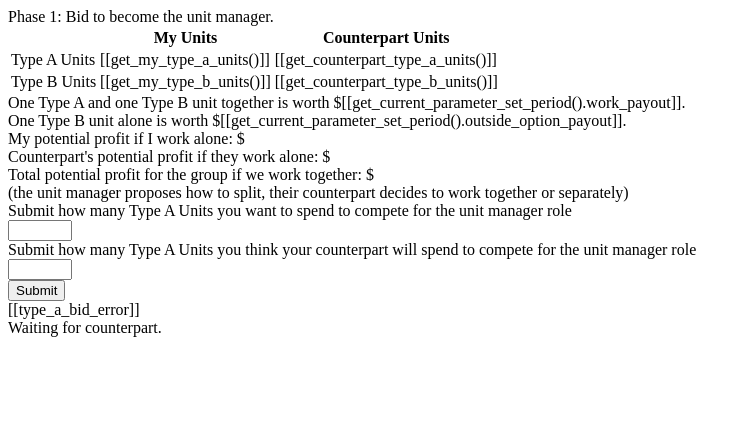
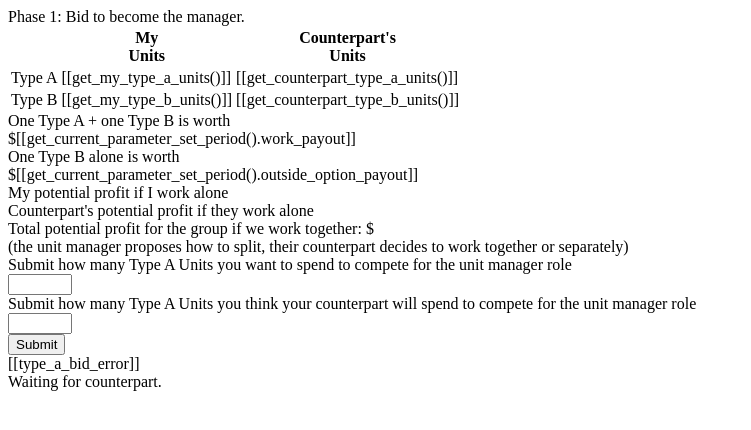
Before and after one commit to jeffreykirchner/manager_contest, a Django app: template main/templates/subject/subject_home/phase_1/phase_1_card.html in a window 1280 px wide. Shown: the top 430 px of the page, without its empty margins (0-751 px from the left). Run offline with Django 3.2, Linux system fonts and the light colour scheme; the template is opened without the code that fills it, so the values that code supplies are empty; parts of the project's set-up code (start-up, migrations or seed data) failed here and were passed over.

Commit message:
Refactor history and phase card templates; enhance profit display formatting and update tick-tock functionality in JavaScript.

```diff
--- a/main/templates/subject/subject_home/history/history_card.html
+++ b/main/templates/subject/subject_home/history/history_card.html
@@ -33,10 +33,10 @@
                                 Non-manager's<br>Response
                             </th>
                             <th scope="col" class = "text-center">
-                                Manager's<br>Profit
+                                Manager's<br>Potential<br>Profit
                             </th>
                             <th scope="col" class = "text-center">
-                                Non-manager's<br>Profit
+                                Non-manager's<br>Potential<br>Profit
                             </th>
                         </tr>
                     </thead>
--- a/main/templates/subject/subject_home/phase_1/phase_1_card.html
+++ b/main/templates/subject/subject_home/phase_1/phase_1_card.html
@@ -1,6 +1,6 @@
 <div class="card" v-show="first_load_done" id="phase_1_card">
     <div class="card-header fw-bold">
-        <span class="align-middle">Phase 1: Bid to become the unit manager.</span>
+        <span class="align-middle">Phase 1: Bid to become the manager.</span>
 
         <span class="float-end">
 
@@ -9,7 +9,7 @@
     </div>
     <div class="card-body">
         <!-- units table -->
-        <div class="row justify-content-center" >
+        <div class="row justify-content-center fs-5" >
             <div class="col-auto">
                 <table class="table table-condensed">
                     <thead>
@@ -17,11 +17,11 @@
                             <th scope="col" class = "">
 
                             </th>
-                            <th scope="col" class = "">
-                                My Units
+                            <th scope="col" class = "text-center">
+                                My<br>Units
                             </th>
-                            <th scope="col" class = "">
-                                Counterpart Units
+                            <th scope="col" class = "text-center">
+                                Counterpart's<br>Units
                             </th>
 
                         </tr>
@@ -29,7 +29,7 @@
                     <tbody >
                         <tr>
                             <td class="fw-bold" >
-                               Type A Units
+                               Type A
                             </td>
                             <td class="text-center">
                                [[get_my_type_a_units()]]
@@ -40,7 +40,7 @@
                         </tr>
                         <tr>
                             <td class="fw-bold" >
-                               Type B Units
+                               Type B
                             </td>
                             <td class="text-center">
                                 [[get_my_type_b_units()]]
@@ -56,27 +56,42 @@
         </div>
 
         <!-- units values -->
-        <div class="row justify-content-center mt-4" >
-            <div class="col-auto text-center">
-                One Type A and one Type B unit together is worth $[[get_current_parameter_set_period().work_payout]].
+        <div class="row justify-content-center mt-4 fs-5" >
+            <div class="col-6 text-center">
+                One Type A + one Type B is worth
+                <div class="row justify-content-center" >
+                    <div class="col-6 text-center border rounded fs-4 pt-2 pb-2">
+                        $[[get_current_parameter_set_period().work_payout]]
+                    </div>
+                </div>
+            </div>
+
+            <div class="col-6 text-center">
+                One Type B alone is worth
+                <div class="row justify-content-center" >
+                    <div class="col-6 text-center border rounded fs-4 pt-2 pb-2">
+                        $[[get_current_parameter_set_period().outside_option_payout]]
+                    </div>
+                </div>
             </div>
         </div>
 
-        <div class="row justify-content-center mt-2" >
-            <div class="col-auto text-center">
-                One Type B unit alone is worth $[[get_current_parameter_set_period().outside_option_payout]].
+        <div class="row justify-content-center mt-4 fs-5" >
+            <div class="col-6 text-center">
+                My potential profit if I work alone
+                <div class="row justify-content-center" >
+                     <div class="col-10 text-center border rounded">
+                         <span v-html="get_total_player_value_string(get_player_number())"></span>
+                     </div>
+                </div>
             </div>
-        </div>
-
-        <div class="row justify-content-center mt-4" >
-            <div class="col-auto text-center">
-                My potential profit if I work alone: $<span v-html="get_total_player_value_string(get_player_number())"></span>
-            </div>
-        </div>
-
-        <div class="row justify-content-center mt-2" >
-            <div class="col-auto text-center">
-                Counterpart's potential profit if they work alone: $<span v-html="get_total_player_value_string(get_player_number() == 1 ? 2 : 1)"></span><br>
+            <div class="col-6 text-center">
+                Counterpart's potential profit if they work alone
+                <div class="row justify-content-center" >
+                     <div class="col-10 text-center border rounded">
+                         <span v-html="get_total_player_value_string(get_player_number() == 1 ? 2 : 1)"></span>
+                     </div>
+                </div>
             </div>
         </div>
 
@@ -127,7 +142,7 @@
             <div class="row justify-content-center fw-bold mt-4">
                 <div class="col-auto text-start">
                     <button type="button"
-                            class="btn btn-outline-primary"
+                            v-bind:class="tick_tock=='tick' ? 'btn btn-primary btn-lg' : 'btn btn btn-outline-primary btn-lg'"
                             v-on:click = "submit_type_a_bid()"
                             title="Submit your bid."
                             v-bind:disabled="reconnecting || working">
```
Also changed, not shown: main/templates/subject/subject_home/helpers.js (+18 -14 lines), main/templates/subject/subject_home/history/history.js (+11 -8 lines), main/templates/subject/subject_home/phase_2_manager/phase_2_manager_card.html (+4 -4 lines), main/templates/subject/subject_home/phase_2_worker/phase_2_worker_card.html (+12 -12 lines), main/templates/subject/subject_home/subject_home.js (+42 -0 lines), .github/workflows/main_chapman-experiments-template.yml (deleted).
